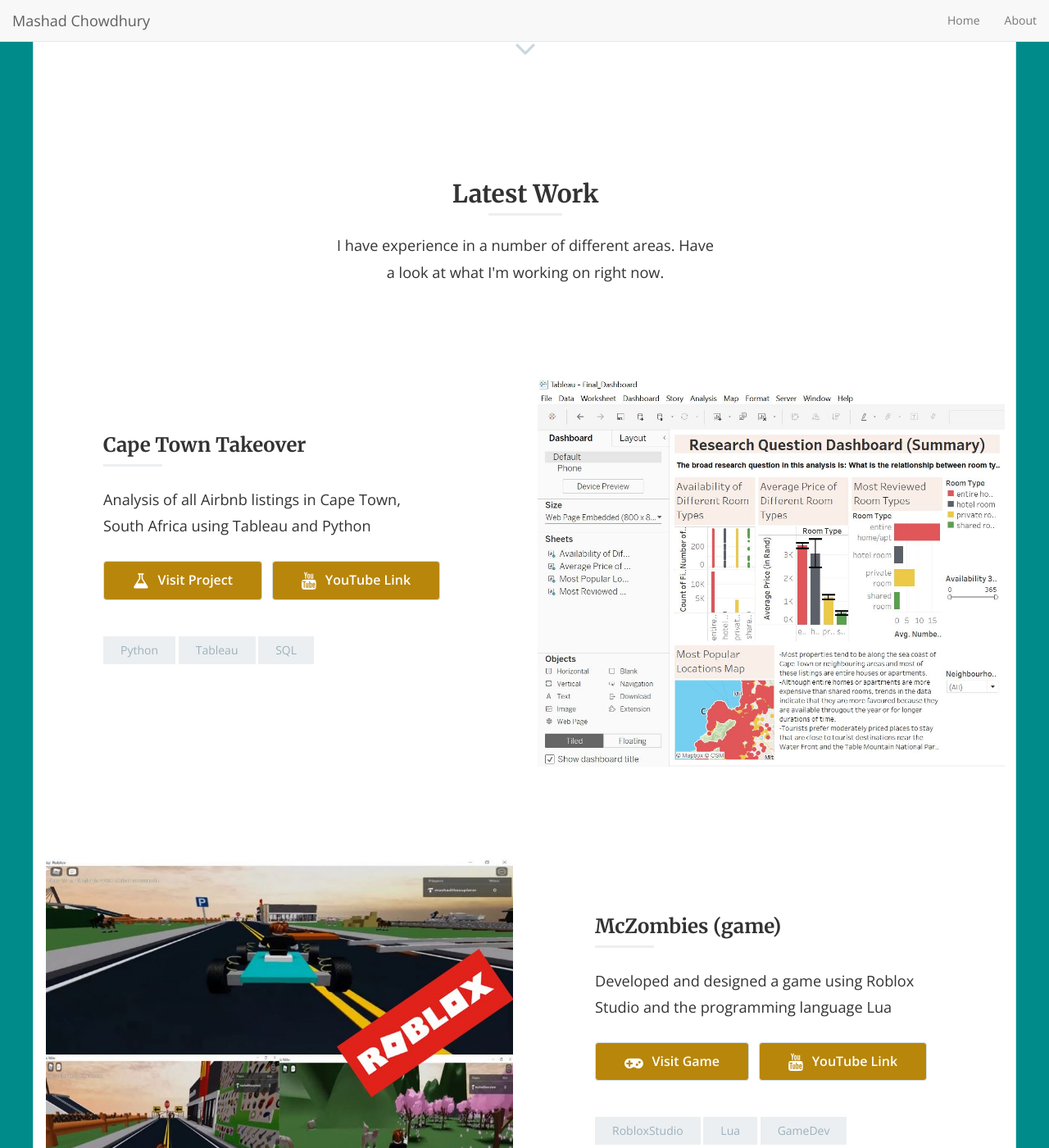
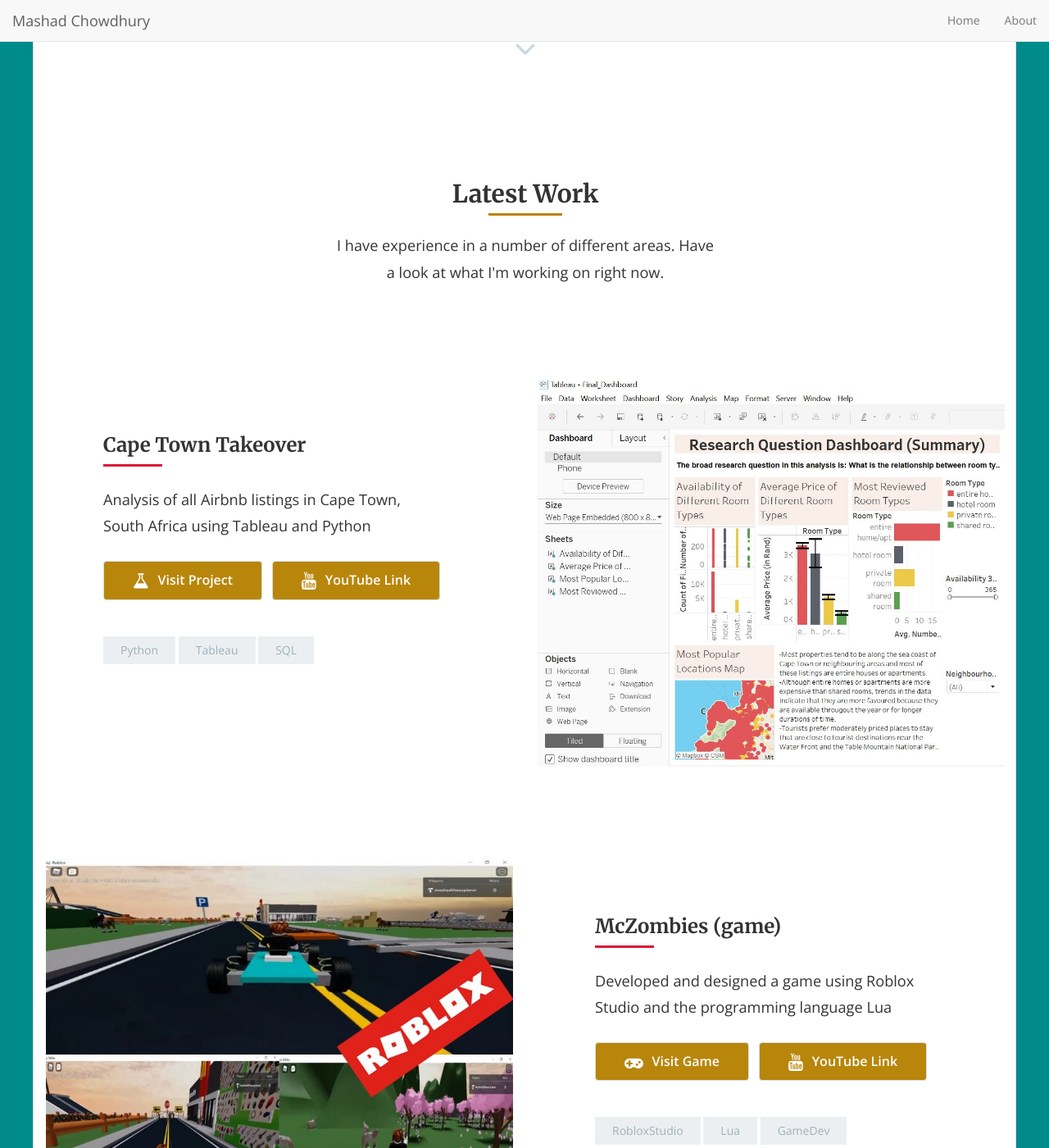
Before and after one commit to mashadchowdhury/mashadchowdhury.github.io, a Jekyll site: the page built from index.html, in a window 1280 px wide and 1400 px high, scrolled down 565 px. Shown: the whole window at 82% size. Built offline with Jekyll 4.4.1, drawn with Linux system fonts in a browser that asks for light colours; nearby versions of some CDN libraries; the list of posts is cut into pages by our own code.

Commit message:
Update style.scss

```diff
--- a/css/style.scss
+++ b/css/style.scss
@@ -226,7 +226,7 @@
     top: 1.35em;
     width: 3em;
     height: 3px;
-    background-color: #ECEFF1;
+    background-color: #b8860b;
     left: 50%;
     -webkit-transform: translateX(-50%);
     -ms-transform: translateX(-50%);
@@ -277,7 +277,7 @@
         left: 0;
         width: 3em;
         height: 3px;
-        background-color: #ECEFF1;
+        background-color: #de1738;
       }
     }
     .excerpt {
@@ -315,12 +315,12 @@
 .site-footer {
   font-size: 14px;
   margin-top: 2em;
-  border-top: 1px solid #efefef;
+  border-top: 1px solid #b8860b;
   padding: 1em 0;
   p {
     font-size: 12px;
     font-weight: 600;
-    color: #9eb1bd;
+    color: #ffffff;
     margin: 0;
     padding: 10px 0;
     @include bp-xsmall {
```
